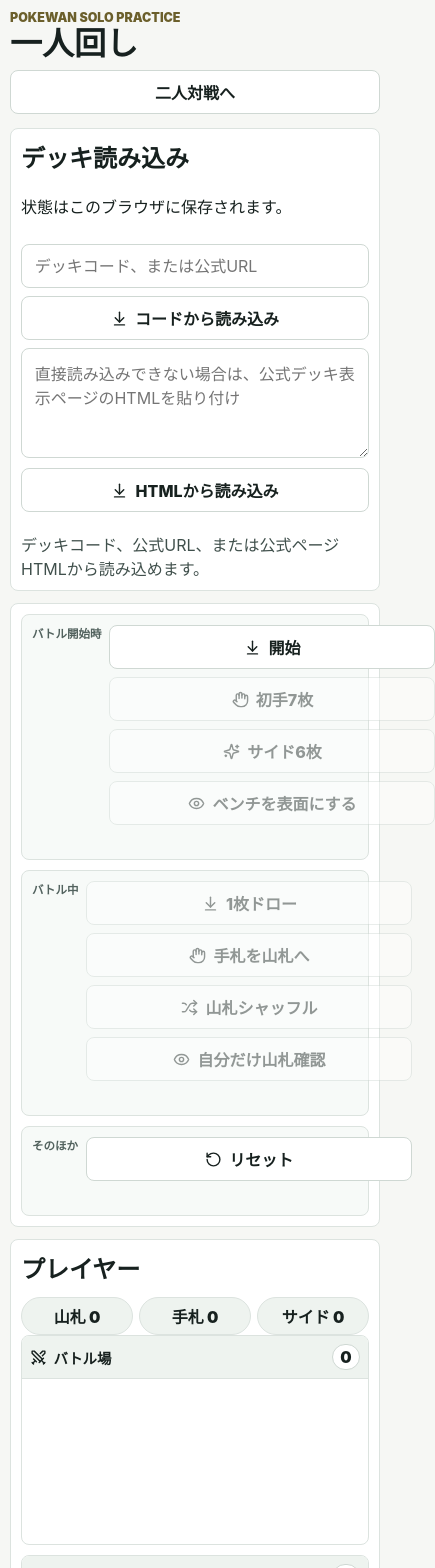
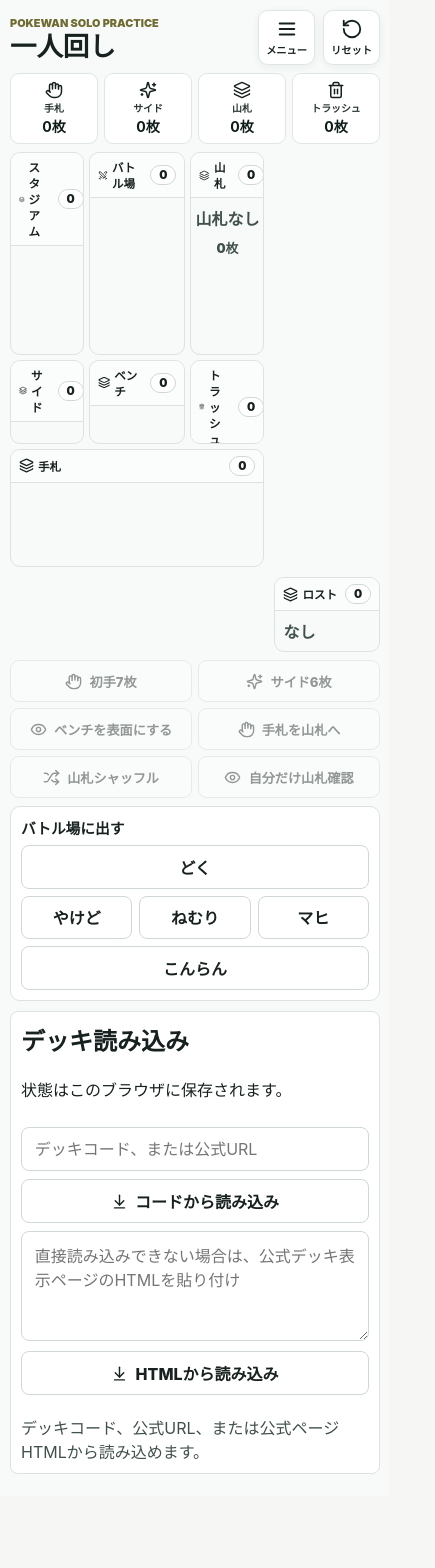
Before and after one commit to nekochanninaritai/Pokewan, a React (Vite) app: page / in a window 390 px wide. Shown: the top 1568 px of the page, 435 px wide, since content can reach past the window. After the commit the page ends 1496 px from the top, so only its background shows below. Built offline with nearby package versions, Linux system fonts and the light colour scheme.

Commit message:
Redesign solo practice mobile UI

```diff
--- a/src/App.tsx
+++ b/src/App.tsx
@@ -4,6 +4,7 @@ import {
   Eye,
   Hand,
   Layers,
+  Menu,
   RotateCcw,
   Shuffle,
   Sparkles,
@@ -104,9 +105,18 @@ const emptyBoard = (): BoardState => ({
 type SavedSoloState = {
   privateState: PrivateState;
   boardState: BoardState;
+  status: Record<string, boolean>;
   deckCode: string;
   deckHtml: string;
   deckSummary: string;
+};
+
+const STATUS_LABELS = {
+  poison: "どく",
+  burn: "やけど",
+  sleep: "ねむり",
+  paralysis: "マヒ",
+  confusion: "こんらん",
 };
 
 export function App() {
@@ -122,6 +132,13 @@ export function App() {
   const [message, setMessage] = useState("");
   const [isMoving, setIsMoving] = useState(false);
   const [hydrated, setHydrated] = useState(false);
+  const [status, setStatus] = useState<Record<string, boolean>>({
+    poison: false,
+    burn: false,
+    sleep: false,
+    paralysis: false,
+    confusion: false,
+  });
 
   useEffect(() => {
     const saved = localStorage.getItem(STORAGE_KEY);
@@ -136,6 +153,7 @@ export function App() {
       setDeckCode(parsed.deckCode || "");
       setDeckHtml(parsed.deckHtml || "");
       setDeckSummary(parsed.deckSummary || "保存された盤面を読み込みました。");
+      setStatus({ ...status, ...(parsed.status || {}) });
     } catch {
       localStorage.removeItem(STORAGE_KEY);
     } finally {
@@ -148,12 +166,13 @@ export function App() {
     const saved: SavedSoloState = {
       privateState,
       boardState,
+      status,
       deckCode,
       deckHtml,
       deckSummary,
     };
     localStorage.setItem(STORAGE_KEY, JSON.stringify(saved));
-  }, [privateState, boardState, deckCode, deckHtml, deckSummary, hydrated]);
+  }, [privateState, boardState, status, deckCode, deckHtml, deckSummary, hydrated]);
 
   const listCards = listViewer ? boardState[listViewer] : [];
   const hasRevealableBench = boardState.bench.some((card) => card.faceDown && privateState.faceDownPublicCards[card.uid]);
@@ -339,6 +358,7 @@ export function App() {
     localStorage.removeItem(STORAGE_KEY);
     setPrivateState(emptyPrivate());
     setBoardState(emptyBoard());
+    setStatus({ poison: false, burn: false, sleep: false, paralysis: false, confusion: false });
     setSelected(null);
     setDeckPeekOpen(false);
     setListViewer(null);
@@ -346,14 +366,30 @@ export function App() {
   }
 
   return (
-    <div className="online-app">
+    <div className="online-app solo-app">
       <header className="online-topbar">
         <div>
           <p className="eyebrow">Pokewan Solo Practice</p>
           <h1>一人回し</h1>
         </div>
-        <a href="./online.html" className="home-link">二人対戦へ</a>
+        <div className="solo-header-actions">
+          <button type="button" aria-label="メニュー">
+            <Menu />
+            <span>メニュー</span>
+          </button>
+          <button type="button" onClick={resetAll}>
+            <RotateCcw />
+            <span>リセット</span>
+          </button>
+        </div>
       </header>
+
+      <section className="solo-info-bar" aria-label="カード枚数">
+        <span><Hand />手札 <strong>{boardState.handCount}枚</strong></span>
+        <span><Sparkles />サイド <strong>{boardState.prizeCount}枚</strong></span>
+        <span><Layers />山札 <strong>{boardState.deckCount}枚</strong></span>
+        <span><Trash2 />トラッシュ <strong>{boardState.discard.length}枚</strong></span>
+      </section>
 
       <section className="deck-loader">
         <div>
@@ -431,6 +467,23 @@ export function App() {
             リセット
           </button>
         </div>
+      </section>
+
+      <section className="solo-status-panel">
+        <h2>バトル場に出す</h2>
+        <button className={status.poison ? "status active" : "status"} onClick={() => setStatus((current) => ({ ...current, poison: !current.poison }))}>
+          {STATUS_LABELS.poison}
+        </button>
+        <div>
+          {(["burn", "sleep", "paralysis"] as const).map((key) => (
+            <button key={key} className={status[key] ? "status active" : "status"} onClick={() => setStatus((current) => ({ ...current, [key]: !current[key] }))}>
+              {STATUS_LABELS[key]}
+            </button>
+          ))}
+        </div>
+        <button className={status.confusion ? "status active" : "status"} onClick={() => setStatus((current) => ({ ...current, confusion: !current.confusion }))}>
+          {STATUS_LABELS.confusion}
+        </button>
       </section>
 
       {message && <p className="message">{message}</p>}
--- a/src/online.css
+++ b/src/online.css
@@ -4,6 +4,340 @@
     Inter, "Noto Sans JP", system-ui, -apple-system, BlinkMacSystemFont, "Segoe UI", sans-serif;
   background: #f6f7f4;
   color: #17211f;
+}
+
+@media (max-width: 720px) {
+  body:has(.solo-app) {
+    background: #f7faf8;
+    overflow-x: hidden;
+  }
+
+  .solo-app {
+    display: flex;
+    flex-direction: column;
+    gap: 8px;
+    min-height: 100svh;
+    padding: 12px;
+  }
+
+  .solo-app .online-topbar {
+    align-items: center;
+    display: flex;
+    flex-direction: row;
+    justify-content: space-between;
+    margin-bottom: 0;
+  }
+
+  .solo-app .eyebrow {
+    color: #6f6b31;
+    font-size: 0.68rem;
+  }
+
+  .solo-app h1 {
+    font-size: 1.65rem;
+  }
+
+  .solo-header-actions {
+    display: flex;
+    gap: 8px;
+  }
+
+  .solo-header-actions button {
+    align-items: center;
+    background: #ffffff;
+    border: 1px solid #e0e7e3;
+    border-radius: 10px;
+    box-shadow: 0 2px 8px rgba(33, 44, 40, 0.06);
+    color: #15211e;
+    display: flex;
+    flex-direction: column;
+    font-size: 0.64rem;
+    font-weight: 900;
+    gap: 2px;
+    min-height: 54px;
+    min-width: 54px;
+    padding: 7px;
+  }
+
+  .solo-header-actions svg {
+    height: 22px;
+    width: 22px;
+  }
+
+  .solo-info-bar {
+    display: grid;
+    gap: 6px;
+    grid-template-columns: repeat(4, minmax(0, 1fr));
+    order: 1;
+  }
+
+  .solo-info-bar span {
+    align-items: center;
+    background: #ffffff;
+    border: 1px solid #e0e7e3;
+    border-radius: 9px;
+    color: #283631;
+    display: flex;
+    flex-direction: column;
+    font-size: 0.62rem;
+    font-weight: 900;
+    gap: 1px;
+    min-height: 52px;
+    padding: 7px 3px;
+  }
+
+  .solo-info-bar svg {
+    color: #15211e;
+    height: 18px;
+    width: 18px;
+  }
+
+  .solo-info-bar strong {
+    color: #0f1d1a;
+    font-size: 0.88rem;
+  }
+
+  .solo-app .deck-loader {
+    order: 5;
+  }
+
+  .solo-app .player-board {
+    background: transparent;
+    border: 0;
+    margin: 0;
+    order: 2;
+    padding: 0;
+  }
+
+  .solo-app .player-board > header {
+    display: none;
+  }
+
+  .solo-app .board-layout {
+    display: grid;
+    gap: 5px;
+    grid-template-areas:
+      "stadium active deck"
+      "prizes bench discard"
+      "hand hand hand";
+    grid-template-columns: 20% minmax(0, 1fr) 20%;
+    grid-template-rows: minmax(118px, 24vh) minmax(58px, 10vh) minmax(86px, 14vh);
+  }
+
+  .solo-app .zone {
+    border-radius: 10px;
+    margin: 0;
+    min-height: 0;
+    overflow: hidden;
+    padding: 0;
+  }
+
+  .solo-app .zone header {
+    background: #fbfdfc;
+    min-height: 28px;
+    padding: 6px 8px;
+  }
+
+  .solo-app .zone h3 {
+    font-size: 0.72rem;
+    gap: 4px;
+  }
+
+  .solo-app .zone h3 svg {
+    height: 15px;
+    width: 15px;
+  }
+
+  .solo-app .zone-tools span {
+    font-size: 0.72rem;
+    min-width: 26px;
+    padding: 2px 5px;
+  }
+
+  .solo-app .mini-action {
+    display: none;
+  }
+
+  .solo-app .zone-active,
+  .solo-app .zone-bench,
+  .solo-app .zone-hand,
+  .solo-app .zone-stadium,
+  .solo-app .zone-prizes,
+  .solo-app .zone-deck,
+  .solo-app .zone-discard,
+  .solo-app .zone-lostZone {
+    min-height: 0;
+  }
+
+  .solo-app .zone-active .card-grid {
+    align-items: center;
+    height: calc(100% - 28px);
+    justify-content: center;
+    padding: 8px;
+  }
+
+  .solo-app .zone-active .battle-card-stack,
+  .solo-app .zone-active .card-tile {
+    max-width: 132px;
+    width: clamp(104px, 28vw, 132px);
+  }
+
+  .solo-app .zone-bench .card-grid {
+    display: grid;
+    gap: 5px;
+    grid-template-columns: repeat(5, minmax(0, 1fr));
+    max-height: none;
+    padding: 6px 8px;
+  }
+
+  .solo-app .zone-bench .battle-card-stack,
+  .solo-app .zone-bench .card-tile {
+    max-width: none;
+    width: 100%;
+  }
+
+  .solo-app .zone-hand .card-grid {
+    display: flex;
+    gap: 6px;
+    max-height: none;
+    overflow-x: auto;
+    padding: 7px 10px;
+  }
+
+  .solo-app .zone-hand .card-tile {
+    flex: 0 0 48px;
+    width: 48px;
+  }
+
+  .solo-app .zone-stadium .card-grid,
+  .solo-app .zone-discard .card-grid,
+  .solo-app .zone-lostZone .card-grid {
+    grid-template-columns: minmax(0, 1fr);
+    padding: 8px;
+  }
+
+  .solo-app .zone-stadium .card-tile,
+  .solo-app .zone-discard .card-tile,
+  .solo-app .zone-lostZone .card-tile {
+    width: 100%;
+  }
+
+  .solo-app .zone-prizes .prize-grid {
+    grid-template-columns: 1fr;
+    max-height: none;
+    padding: 8px;
+  }
+
+  .solo-app .zone-prizes .card-tile {
+    width: 100%;
+  }
+
+  .solo-app .deck-stack-wrap {
+    min-height: 0;
+    padding: 8px 4px;
+  }
+
+  .solo-app .deck-stack {
+    height: 78px;
+    width: 58px;
+  }
+
+  .solo-app .deck-stack-card {
+    width: 46px;
+  }
+
+  .solo-app .deck-stack-card:nth-child(2) {
+    left: 7px;
+    top: 6px;
+  }
+
+  .solo-app .deck-stack-card:nth-child(3) {
+    left: 14px;
+    top: 12px;
+  }
+
+  .solo-app .deck-stack-count {
+    font-size: 0.8rem;
+  }
+
+  .solo-app .card-tile span {
+    font-size: 0.58rem;
+  }
+
+  .solo-app .quick-controls {
+    background: transparent;
+    border: 0;
+    display: grid;
+    gap: 6px;
+    grid-template-columns: repeat(2, minmax(0, 1fr));
+    margin: 0;
+    order: 3;
+    padding: 0;
+  }
+
+  .solo-app .quick-control-group {
+    background: transparent;
+    border: 0;
+    display: contents;
+    padding: 0;
+  }
+
+  .solo-app .quick-control-group > span,
+  .solo-app .quick-control-group button:first-of-type,
+  .solo-app .quick-control-group:nth-child(3) {
+    display: none;
+  }
+
+  .solo-app .quick-controls button {
+    border-radius: 9px;
+    font-size: 0.82rem;
+    min-height: 42px;
+    width: 100%;
+  }
+
+  .solo-app .quick-control-group:nth-child(2) button:first-of-type {
+    background: #2e8a6d;
+    border-color: #2e8a6d;
+    color: #ffffff;
+  }
+
+  .solo-status-panel {
+    background: #ffffff;
+    border: 1px solid #dce3df;
+    border-radius: 10px;
+    display: grid;
+    gap: 7px;
+    grid-template-columns: repeat(3, minmax(0, 1fr));
+    order: 4;
+    padding: 10px;
+  }
+
+  .solo-status-panel h2 {
+    font-size: 0.92rem;
+    grid-column: 1 / -1;
+    margin: 0;
+  }
+
+  .solo-status-panel > button:first-of-type,
+  .solo-status-panel > button:last-of-type {
+    grid-column: 1 / -1;
+  }
+
+  .solo-status-panel div {
+    display: grid;
+    gap: 7px;
+    grid-column: 1 / -1;
+    grid-template-columns: repeat(3, minmax(0, 1fr));
+  }
+
+  .solo-status-panel .status {
+    min-height: 39px;
+    width: 100%;
+  }
+
+  .solo-app .deck-loader {
+    margin-top: 2px;
+  }
 }
 
 * {
```
